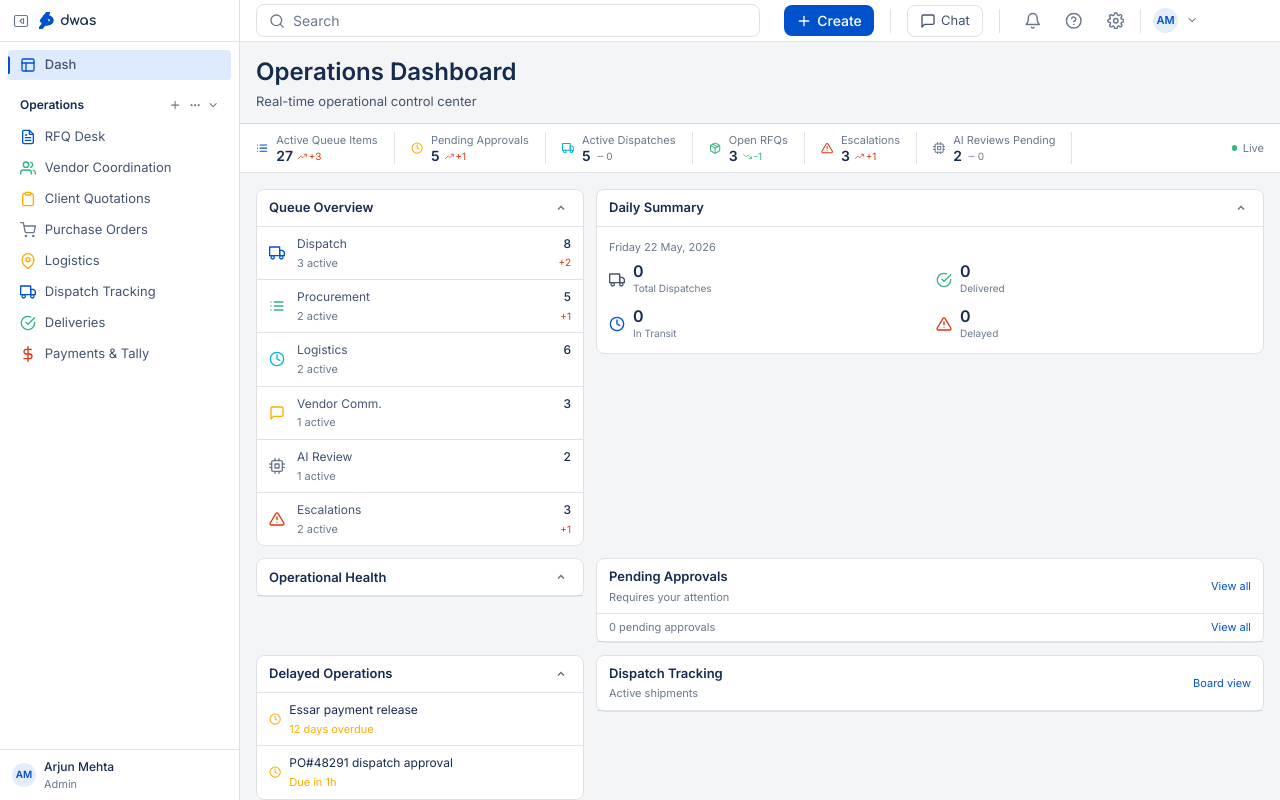
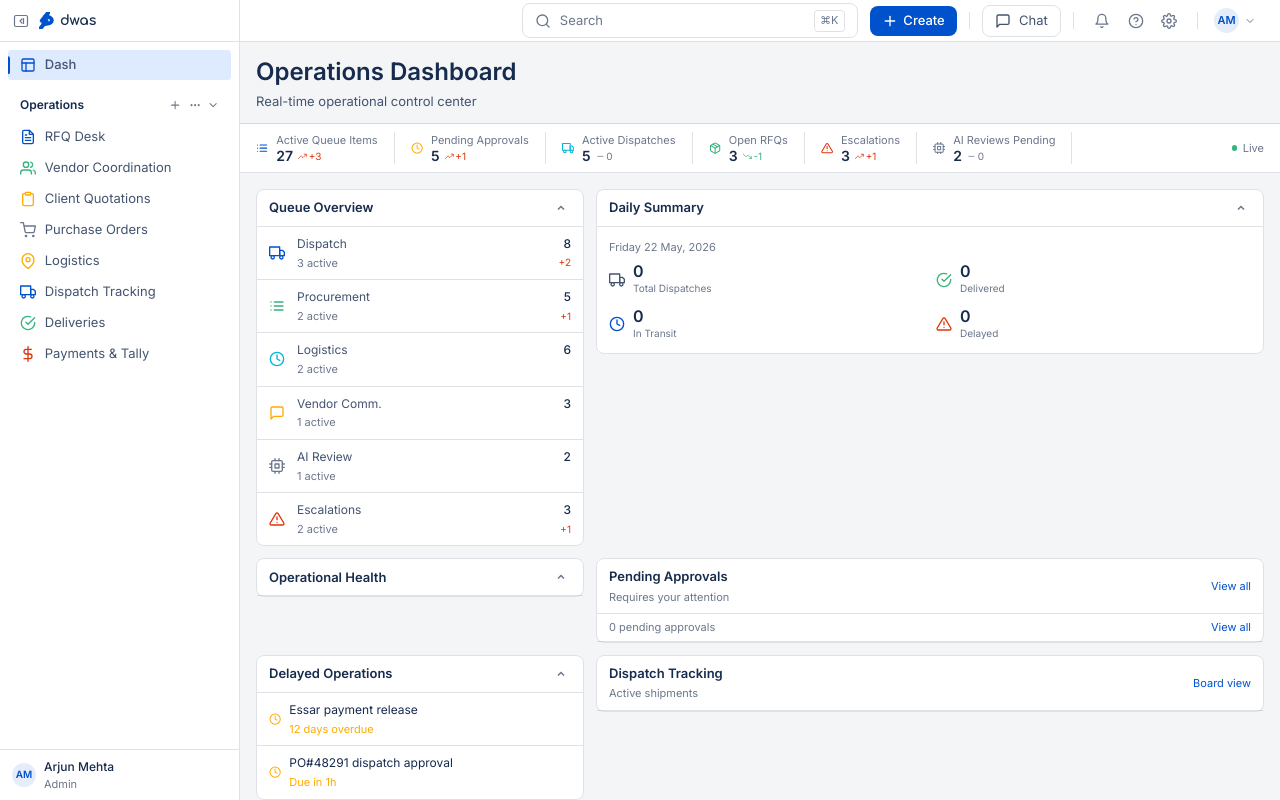
Before and after one commit to fullstackarthur/dwas, a React (Vite) app in the folder dwas-frontend/: page /dashboard in a window 1280 px wide. Built offline with nearby package versions, Linux system fonts and the light colour scheme.

Commit message:
3-mi: top bar changes

```diff
--- a/dwas-frontend/src/presentation/shell/Topbar.tsx
+++ b/dwas-frontend/src/presentation/shell/Topbar.tsx
@@ -17,19 +17,35 @@ function SearchBar() {
   return (
     <button
       onClick={openSearch}
-      className="flex items-center gap-2 px-3 py-1.5 bg-white border border-[#DFE1E6] rounded-md text-text-muted hover:text-text-secondary hover:border-text-muted/40 transition-colors duration-120 flex-1 max-w-xl min-w-0"
+      className="flex items-center gap-2.5 px-3.5 py-1.5 bg-white border border-[#DFE1E6] rounded-md text-text-muted hover:text-text-secondary hover:border-text-muted/40 transition-colors duration-120 w-96 flex-shrink-0"
     >
       <FiSearch className="w-4 h-4 flex-shrink-0" />
-      <span className="text-[14px] truncate">Search</span>
+      <span className="text-[13px] truncate">Search</span>
+      <span className="ml-auto text-[11px] border border-[#DFE1E6] rounded px-1.5 py-0.5 text-text-muted hidden md:inline-block">⌘K</span>
     </button>
   )
 }
 
 function CreateButton() {
   return (
-    <button className="flex items-center gap-1.5 px-3 py-1.5 bg-active-blue text-white text-[14px] font-medium rounded-md hover:bg-active-blue/90 transition-colors duration-120">
+    <button className="flex items-center gap-1.5 px-3.5 py-1.5 bg-active-blue text-white text-[13px] font-medium rounded-md hover:bg-active-blue/90 transition-colors duration-120 whitespace-nowrap flex-shrink-0">
       <FiPlus className="w-4 h-4" />
       <span className="hidden sm:inline">Create</span>
+    </button>
+  )
+}
+
+function Divider() {
+  return <div className="w-px h-5 bg-[#DFE1E6] flex-shrink-0" />
+}
+
+function IconButton({ children, title }: { children: React.ReactNode; title?: string }) {
+  return (
+    <button
+      title={title}
+      className="w-8 h-8 flex items-center justify-center text-text-muted hover:text-text-primary hover:bg-hover-surface rounded-md transition-colors duration-120 flex-shrink-0"
+    >
+      {children}
     </button>
   )
 }
@@ -38,59 +54,68 @@ function NotificationBell() {
   const { unreadCount } = useNotificationStore()
 
   return (
-    <button className="relative p-2 text-text-muted hover:text-text-primary hover:bg-hover-surface rounded-md transition-colors duration-120">
-      <FiBell className="w-5 h-5" />
+    <button
+      title="Notifications"
+      className="relative w-8 h-8 flex items-center justify-center text-text-muted hover:text-text-primary hover:bg-hover-surface rounded-md transition-colors duration-120 flex-shrink-0"
+    >
+      <FiBell className="w-4.5 h-4.5" />
       {unreadCount > 0 && (
-        <span className="absolute top-1.5 right-1.5 w-2 h-2 bg-error-red rounded-full" />
+        <span className="absolute top-1.5 right-1.5 w-1.5 h-1.5 bg-error-red rounded-full" />
       )}
+    </button>
+  )
+}
+
+function ChatButton() {
+  return (
+    <button className="flex items-center gap-2 px-3 py-1.5 text-[13px] text-text-secondary border border-[#DFE1E6] rounded-md hover:bg-hover-surface hover:text-text-primary transition-colors duration-120 flex-shrink-0">
+      <FiMessageSquare className="w-4 h-4 flex-shrink-0" />
+      <span className="hidden lg:inline">Chat</span>
     </button>
   )
 }
 
 function UserMenu() {
   return (
-    <button className="flex items-center gap-2 p-1 hover:bg-hover-surface rounded-md transition-colors duration-120">
+    <button className="flex items-center gap-1.5 pl-1 pr-2 py-1 hover:bg-hover-surface rounded-md transition-colors duration-120 flex-shrink-0">
       <div className="w-7 h-7 rounded-full bg-active-blue/10 flex items-center justify-center">
         <span className="text-[11px] font-semibold text-active-blue">AM</span>
       </div>
-      <FiChevronDown className="w-3.5 h-3.5 text-text-muted" />
+      <FiChevronDown className="w-3 h-3 text-text-muted" />
     </button>
   )
 }
 
 export const Topbar = memo(function Topbar() {
   return (
-    <header className="h-12 bg-white border-b border-[#DFE1E6] flex items-center px-4 flex-shrink-0">
+    <header className="h-12 bg-white border-b border-[#DFE1E6] flex items-center px-4 gap-3 flex-shrink-0">
+      {/* Left spacer — pushes everything to the right */}
+      <div className="flex-1" />
+
+      {/* Search */}
       <SearchBar />
 
-      <div className="flex items-center gap-4 ml-6">
-        <CreateButton />
+      {/* Create */}
+      <CreateButton />
 
-        <div className="w-px h-6 bg-[#DFE1E6]" />
+      <Divider />
 
-        <button className="flex items-center gap-1.5 px-3 py-1.5 text-[13px] text-text-secondary border border-[#DFE1E6] rounded-md hover:bg-hover-surface hover:text-text-primary transition-colors duration-120">
-          <FiMessageSquare className="w-4 h-4" />
-          <span className="hidden lg:inline">Chat</span>
-        </button>
+      {/* Chat */}
+      <ChatButton />
 
-        <div className="w-px h-6 bg-[#DFE1E6]" />
+      <Divider />
 
-        <div className="flex items-center gap-2">
-          <NotificationBell />
+      {/* Icon cluster */}
+      <div className="flex items-center gap-0.5">
+        <NotificationBell />
+        <IconButton title="Help"><FiHelpCircle className="w-4 h-4" /></IconButton>
+        <IconButton title="Settings"><FiSettings className="w-4 h-4" /></IconButton>
+      </div>
 
-          <button className="p-2 text-text-muted hover:text-text-primary hover:bg-hover-surface rounded-md transition-colors duration-120">
-            <FiHelpCircle className="w-5 h-5" />
-          </button>
+      <Divider />
 
-          <button className="p-2 text-text-muted hover:text-text-primary hover:bg-hover-surface rounded-md transition-colors duration-120">
-            <FiSettings className="w-5 h-5" />
-          </button>
-
-          <div className="w-px h-6 bg-[#DFE1E6]" />
-
-          <UserMenu />
-        </div>
-      </div>
+      {/* User */}
+      <UserMenu />
     </header>
   )
 })
```
